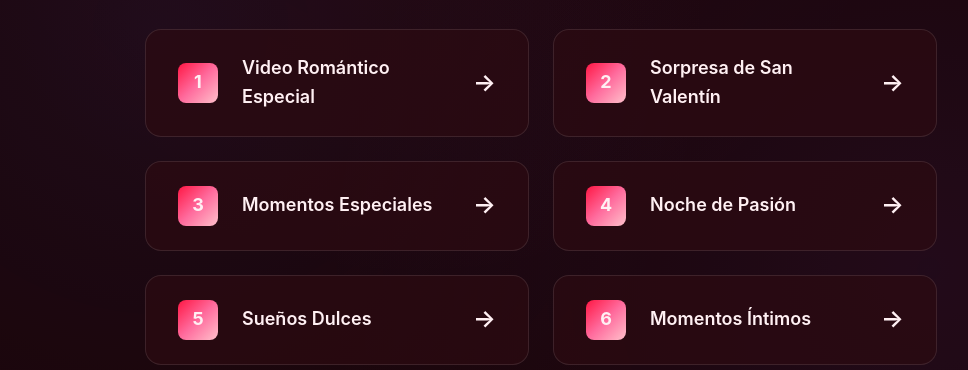
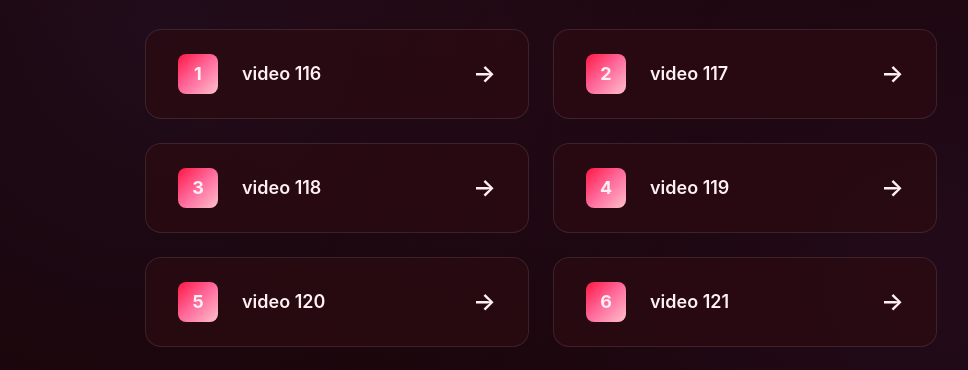
Before and after one commit to carlospariss00/placerverdaderooff, a plain HTML site: page index.html in a window 1280 px wide. Shown: the part 371-741 px from the top of the page, without its empty margins (95-1063 px from the left). Drawn offline with Linux system fonts and the light colour scheme.

Commit message:
cambios y aumentos de links

```diff
--- a/links.js
+++ b/links.js
@@ -3,47 +3,45 @@
 // Añade más objetos { title: 'Nombre', url: 'https://...', category?: 'categoría' } según necesites.
 
 const links = [
-    {
-        title: 'Video Romántico Especial',
-        url: 'https://placer-verdadero-main-3.onrender.com/play.html?video=https%3A%2F%2Fplacerverdadero.xyz%2Fplacerverdadero-3%2Fvideo00-1.mp4',
-        category: 'destacado'
-    },
-    {
-        title: 'Sorpresa de San Valentín',
-        url: 'https://www.youtube.com/watch?v=dQw4w9WgXcQ',
-        category: 'valentin'
-    },
-    {
-        title: 'Momentos Especiales',
-        url: 'https://www.youtube.com/watch?v=VIDEO3',
-        category: 'valentin'
-    },
-    {
-        title: 'Noche de Pasión',
-        url: 'https://www.youtube.com/watch?v=VIDEO4',
-        category: 'noche'
-    },
-    {
-        title: 'Sueños Dulces',
-        url: 'https://www.youtube.com/watch?v=VIDEO5',
-        category: 'noche'
-    },
-    {
-        title: 'Momentos Íntimos',
-        url: 'https://www.youtube.com/watch?v=VIDEO6',
-        category: 'intimo'
-    },
-    {
-        title: 'Deseos Ocultos',
-        url: 'https://www.youtube.com/watch?v=VIDEO7',
-        category: 'intimo'
-    },
-    {
-        title: 'Fantasías Realizadas',
-        url: 'https://www.youtube.com/watch?v=VIDEO8',
-        category: 'fantasia'
-    }
-];
+    { title: 'video 116', url: 'https://placerverdadero.xyz/vid%202/Video116.mp4' },
+    { title: 'video 117', url: 'https://placerverdadero.xyz/vid%202/Video117.mp4' },
+    { title: 'video 118', url: 'https://placerverdadero.xyz/vid%202/Video118.mp4' },
+    { title: 'video 119', url: 'https://placerverdadero.xyz/vid%202/Video119.mp4' },
+    { title: 'video 120', url: 'https://placerverdadero.xyz/vid%202/Video120.mp4' },
+    { title: 'video 121', url: 'https://placerverdadero.xyz/vid%202/Video121.mp4' },
+    { title: 'video 122', url: 'https://placerverdadero.xyz/vid%202/Video122.mp4' },
+    { title: 'video 123', url: 'https://placerverdadero.xyz/vid%202/Video123.mp4' },
+    { title: 'video 124', url: 'https://placerverdadero.xyz/vid%202/Video124.mp4' },
+    { title: 'video 125', url: 'https://placerverdadero.xyz/vid%202/Video125.mp4' },
+    { title: 'video 126', url: 'https://placerverdadero.xyz/vid%202/Video126.mp4' },
+    { title: 'video 127', url: 'https://placerverdadero.xyz/vid%202/Video127.mp4' },
+    { title: 'video 128', url: 'https://placerverdadero.xyz/vid%202/Video128.mp4' },
+    { title: 'video 129', url: 'https://placerverdadero.xyz/vid%202/Video129.mp4' },
+    { title: 'video 130', url: 'https://placerverdadero.xyz/vid%202/Video130.mp4' },
+    { title: 'video 131', url: 'https://placerverdadero.xyz/vid%202/Video131.mp4' },
+    { title: 'video 132', url: 'https://placerverdadero.xyz/vid%202/Video132.mp4' },
+    { title: 'video 133', url: 'https://placerverdadero.xyz/vid%202/Video133.mp4' },
+    { title: 'video 134', url: 'https://placerverdadero.xyz/vid%202/Video134.mp4' },
+    { title: 'video 135', url: 'https://placerverdadero.xyz/vid%202/Video135.mp4' },
+    { title: 'video 136', url: 'https://placerverdadero.xyz/vid%202/Video136.mp4' },
+    { title: 'video 137', url: 'https://placerverdadero.xyz/vid%202/Video137.mp4' },
+    { title: 'video 138', url: 'https://placerverdadero.xyz/vid%202/Video138.mp4' },
+    { title: 'video 139', url: 'https://placerverdadero.xyz/vid%202/Video139.mp4' },
+    { title: 'video 140', url: 'https://placerverdadero.xyz/vid%202/Video140.mp4' },
+    { title: 'video 141', url: 'https://placerverdadero.xyz/vid%202/Video141.mp4' },
+    { title: 'video 142', url: 'https://placerverdadero.xyz/vid%202/Video142.mp4' },
+    { title: 'video 143', url: 'https://placerverdadero.xyz/vid%202/Video143.mp4' },
+    { title: 'video 144', url: 'https://placerverdadero.xyz/vid%202/Video144.mp4' },
+    { title: 'video 145', url: 'https://placerverdadero.xyz/vid%202/Video145.mp4' },
+    { title: 'video 146', url: 'https://placerverdadero.xyz/vid%202/Video146.mp4' },
+    { title: 'video 147', url: 'https://placerverdadero.xyz/vid%202/Video147.mp4' },
+    { title: 'video 148', url: 'https://placerverdadero.xyz/vid%202/Video148.mp4' },
+    { title: 'video 149', url: 'https://placerverdadero.xyz/vid%202/Video149.mp4' },
+
+].map((link, index) => ({
+    numero: index + 1,
+    ...link
+}));
 
 // Cache para mejorar rendimiento
 let linksCache = null;
```
Also changed, not shown: secondary.html (+10 -8 lines).
